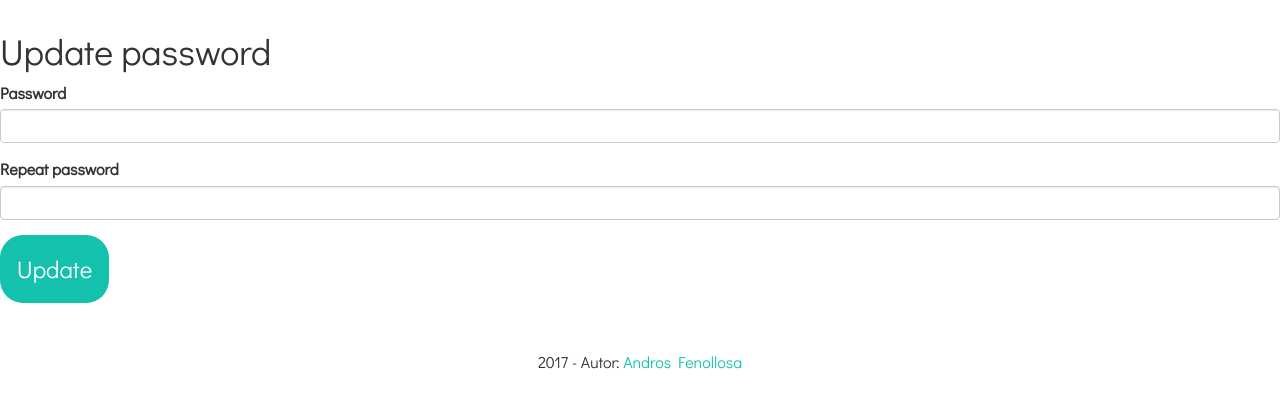
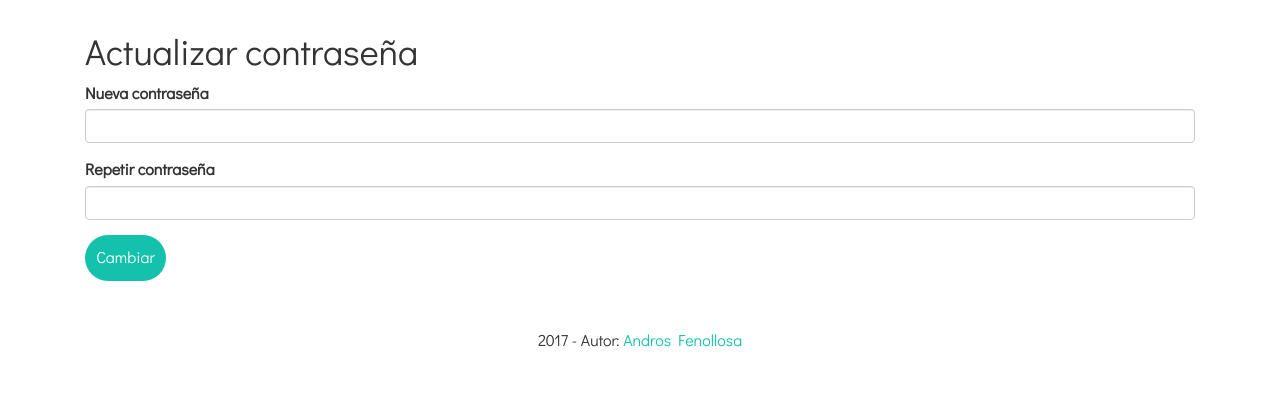
Before and after one commit to tanrax/wallaviso, a Flask app: a page that uses templates/web/update_password.html in a window 1280 px wide. Shown: the part 52-460 px from the top of the page. Run offline with Flask 2, Linux system fonts and the light colour scheme; tables that the repository leaves empty hold one stand-in row (values such as "Sample post"); parts of the project's set-up code (start-up, migrations or seed data) failed here and were passed over; some libraries are stand-ins or nearby versions.

Commit message:
Finish upload password

```diff
--- a/app.py
+++ b/app.py
@@ -150,7 +150,7 @@ def forgot_password():
                     email=my_user.email, token=token
                     )
             msg = Message(
-                'Recover password',
+                'Recuperar contraseña',
                 sender='no-repy@' + getenv('DOMAIN'),
                 recipients=[form.email.data]
                 )
@@ -188,10 +188,11 @@ def update_password(email, token):
         if form.validate_on_submit():
             # Encrypt password
             my_user.password = generate_password_hash(form.password.data)
+            my_user.token = str(uuid4()).replace('-', '')
             # Update password
             db.session.add(my_user)
             db.session.commit()
-            flash('Your password has been updated successfully.', 'success')
+            flash('¡Su contraseña se ha actualizado correctamente!', 'success')
             return redirect(url_for('login'))
     else:
         return redirect(url_for('index'))
@@ -207,15 +208,18 @@ def login():
     if form.validate_on_submit():
         # Validate email and password
         email = form.email.data
-        my_user = User.query.filter_by(email=email).first()
-        if my_user and check_password_hash(
-                my_user.password,
-                form.password.data):
-            # Login de usuario
-            session['user'] = my_user.id
-            return redirect(url_for('dashboard'))
+        my_user = User.query.filter_by(email=email).filter_by(is_active=1).first()
+        if not my_user:
+            flash('No ha activado todavía su cuenta. Verifique su buzón.', 'danger')
         else:
-            flash('El email o la contraseña es incorrecto. Por favor, vuelva a intentarlo.', 'danger')
+            if my_user and check_password_hash(
+                    my_user.password,
+                    form.password.data):
+                # Login de usuario
+                session['user'] = my_user.id
+                return redirect(url_for('dashboard'))
+            else:
+                flash('El email o la contraseña es incorrecto. Por favor, vuelva a intentarlo.', 'danger')
     return render_template('web/login.html', form=form)
 
 
--- a/forms.py
+++ b/forms.py
@@ -73,13 +73,13 @@ class ResetPasswordForm(FlaskForm):
     Form update password
     '''
     password = PasswordField(
-        'Password',
+        'Nueva contraseña',
         validators=[
-            DataRequired(),
+            DataRequired('Campo obligatorio'),
             EqualTo(
                 'password_confirm',
-                'Passwords are not the same.'
+                'No son iguales.'
                 )
             ]
         )
-    password_confirm = PasswordField('Repeat password')
+    password_confirm = PasswordField('Repetir contraseña')
--- a/static/css/main.scss
+++ b/static/css/main.scss
@@ -54,7 +54,7 @@ a {
 	background-color: $color_wallapop;
 	border: 0;
 	padding: .7em;
-	font-size: 1.5em;
+	font-size: 1em;
 	border-radius: 23px;
 	&:focus, &:active, &:hover {
    		outline: none;
@@ -136,6 +136,9 @@ header {
 
 body#home {
 	padding-top: 0;
+	.btn {
+		font-size: 1.5em;
+	}
 	#portada {
 		height: 100vh;
 		background: {
--- a/templates/emails/activate.html
+++ b/templates/emails/activate.html
@@ -3,7 +3,7 @@
   <head>
     <meta name="viewport" content="width=device-width" />
     <meta http-equiv="Content-Type" content="text/html; charset=UTF-8" />
-    <title>Activate account</title>
+    <title>Activar cuenta</title>
     <style>
       /* -------------------------------------
           GLOBAL RESETS
--- a/templates/emails/forgot_password.txt
+++ b/templates/emails/forgot_password.txt
@@ -1,6 +1,6 @@
-Hi {{ username }}!,
-to update your password, click on the link.
+Hola {{ username }}!,
+por razones de seguridad tenemos tu contraseña encriptada. Ni nosotros sabemos cual es. Por lo que tendrás que cambiarla. Pulsa el siguiente enlace para actualizarla.
 
 {{ token }}
 
-Example team.
+Un saludo
--- a/templates/web/login.html
+++ b/templates/web/login.html
@@ -22,5 +22,4 @@
 		</div>
 	</div>
 </div>
-
 {% endblock %}
--- a/templates/web/update_password.html
+++ b/templates/web/update_password.html
@@ -1,10 +1,16 @@
 {% extends 'layouts/master.html' %}
-{% block title %}Update password{% endblock %}
+{% block title %}Actualizar contraseña{% endblock %}
+{% block page %}forgot_form2{% endblock %}
 {% block body %}
-<h1>Update password</h1>
-<form action="" method="post">
-	{{ generate_fields(form) }}
-	<input type="hidden" name="email" value="{{ email }}">
-	<input type="submit" class="btn btn-success" value="Update">
-</form>
+<div class="container">
+	<div class="row">
+		<div class="col-xs-12">
+			<h1>Actualizar contraseña</h1>
+			<form method="post">
+				{{ generate_fields(form) }}
+				<input type="submit" class="btn btn-success" value="Cambiar">
+			</form>
+		</div>
+	</div>
+</div>
 {% endblock %}
```
Also changed, not shown: templates/emails/forgot_password.html (+15 -15 lines), static/css/main.css, static/js/all.js.
